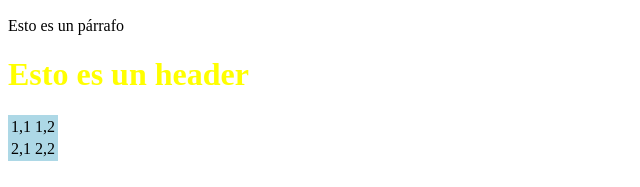
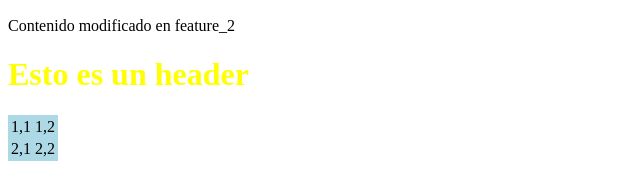
Before and after one commit to rodrigoMartinDelCampo/REPO-TIC-3-MCMdC, a plain HTML site: page index.html in a window 1280 px wide. Shown: the part 311-498 px from the top of the page, 0-640 px from the left. Drawn offline with Linux system fonts and the light colour scheme.

Commit message:
Cambio en feature_2

```diff
--- a/index.html
+++ b/index.html
@@ -9,7 +9,7 @@
 </head>
 <body>
   <img src="https://ichef.bbci.co.uk/ace/ws/640/cpsprodpb/15665/production/_107435678_perro1.jpg.webp">
-  <p>Esto es un párrafo</p>
+  <p>Contenido modificado en feature_2</p>
   <h1>Esto es un header</h1>
   <table>
     <tr>
```
